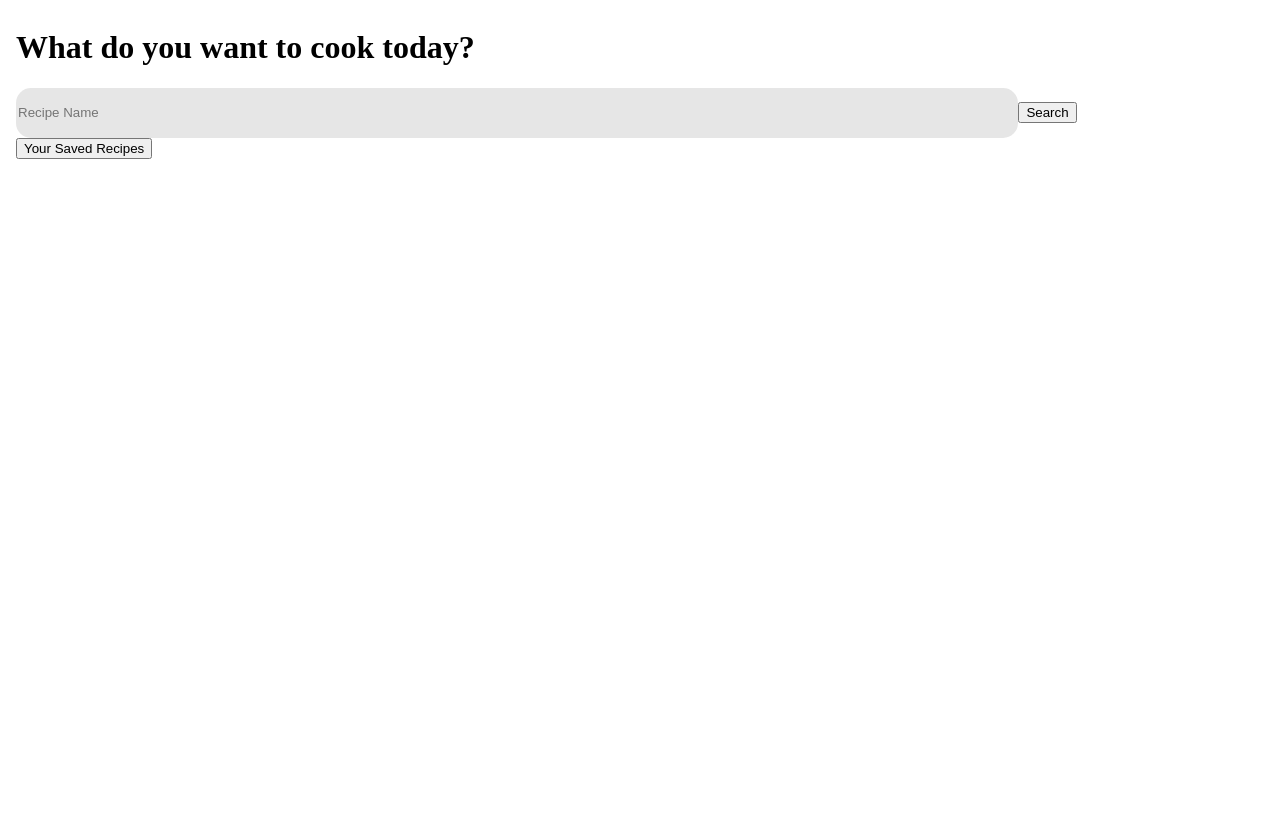
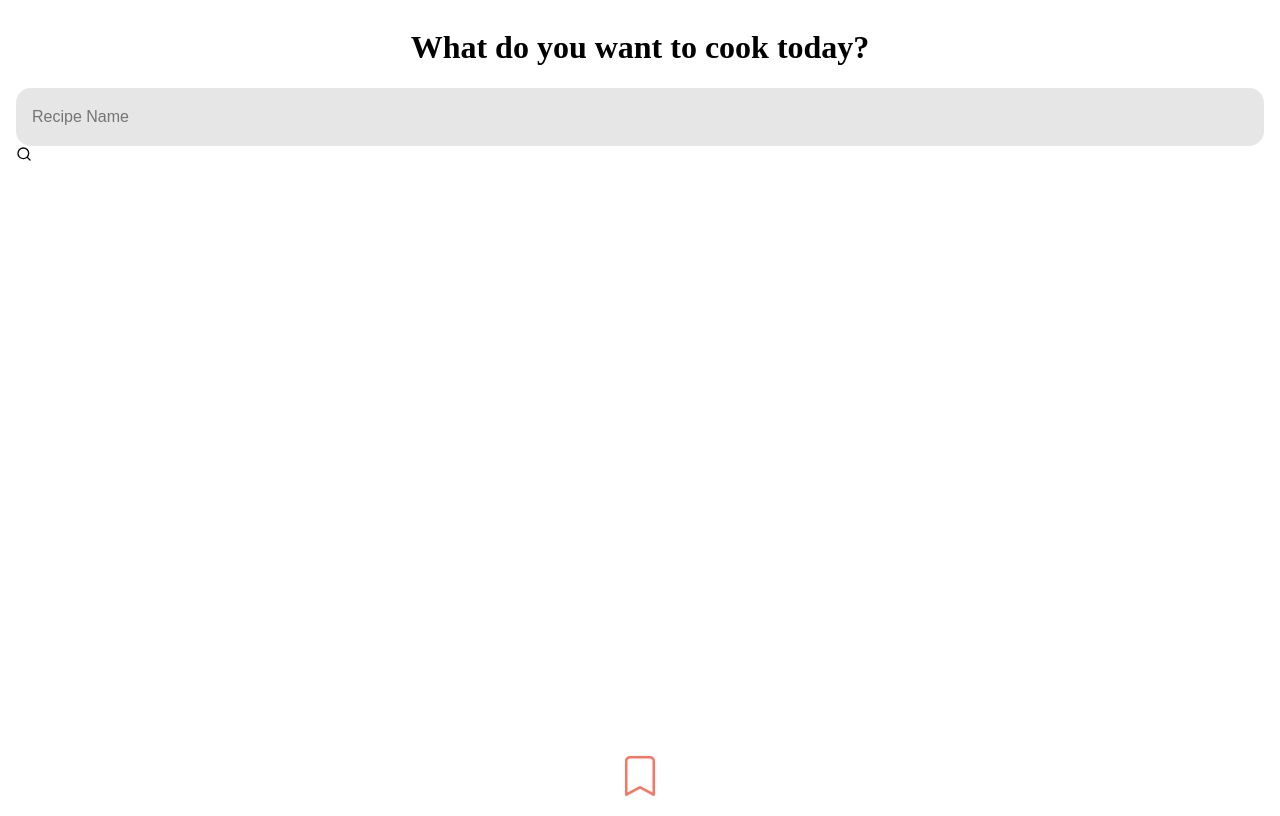
Before and after one commit to earthlymeg/api-tdd, a React (Create React App) app: page / in a window 1280 px wide. Built offline with nearby package versions, Linux system fonts and the light colour scheme.

Commit message:
adding react icons

```diff
--- a/package.json
+++ b/package.json
@@ -17,6 +17,7 @@
     "nodemon": "^2.0.12",
     "react": "^17.0.2",
     "react-dom": "^17.0.2",
+    "react-icons": "^4.2.0",
     "react-router-dom": "^5.2.0",
     "react-scripts": "4.0.3",
     "web-vitals": "^1.0.1"
--- a/src/components/Footer.jsx
+++ b/src/components/Footer.jsx
@@ -1,7 +1,12 @@
+import {BsBookmark} from 'react-icons/bs/'
+import '../styles/footer.css'
+import { Link } from
+  "react-router-dom";
 function Footer() {
 
     return(
-        <div>
+        <div className="footer">
+            <Link to="/savedRecipes"><BsBookmark className="bookmark"/></Link>
 
         </div>
     )
--- a/src/components/Form.jsx
+++ b/src/components/Form.jsx
@@ -1,5 +1,6 @@
 import React from "react";
 import '../styles/form.css'
+import {FiSearch} from 'react-icons/fi'
 class Form extends React.Component {
   constructor(props) {
     super();
@@ -24,8 +25,8 @@ class Form extends React.Component {
 
   render() {
     return (
-      <div>
-        <form >
+      <div className="form">
+        <form>
           {/* store recipe name in state */}
           <input
           className="search"
@@ -34,9 +35,11 @@ class Form extends React.Component {
             onChange={this.handleChange}
           ></input>
           {/* on click, make api call at parent */}
-          <button type="submit"
+          {/* <button type="submit"
           onClick={e => this.handleSubmit(e)}
-          >Search</button>
+          >Search</button> */}
+          <FiSearch
+          onClick={e => this.handleSubmit(e)}/>
         </form>
       </div>
     );
--- a/src/components/Home.jsx
+++ b/src/components/Home.jsx
@@ -3,6 +3,7 @@ import '../styles/home.css'
 import RecipeForm from "./Form";
 import RecipeItem from "./RecipeItem";
 import axios from 'axios';
+import Footer from './Footer'
 import { Link } from
   "react-router-dom";
 class Home extends React.Component {
@@ -44,7 +45,7 @@ class Home extends React.Component {
       <div className="home">
         <h1>What do you want to cook today?</h1>
         <RecipeForm searchForRecipe={this.searchForRecipe} />
-        <div><Link to="/savedRecipes"><button>Your Saved Recipes</button></Link>
+        <div>
 
 
         </div>
@@ -61,6 +62,7 @@ class Home extends React.Component {
               );
             })}
         </div>
+        <Footer/>
       </div>
     );
   }
--- /dev/null
+++ b/src/styles/footer.css
@@ -0,0 +1,10 @@
+.footer {
+    position: fixed;
+    bottom: 0;
+}
+
+.bookmark{
+    height:2.5rem;
+    width: 2.5rem;
+    color:#FB7462    ;
+}
--- a/src/styles/form.css
+++ b/src/styles/form.css
@@ -1,8 +1,24 @@
+.form {
+    /* display: flex;
+    flex-direction: column;
+    justify-content: center; */
+    width: 100%;
+
+}
+
+form {
+    display: flex;
+    flex-direction: column;
+    justify-content: center;
+}
+
 .search {
- height: 3rem;
- width: 80%;
+ height: 3.5rem;
+ /* width: 18rem; */
  border-radius: 15px;
  background-color: rgba(128, 128, 128, 0.199);
  border: none;
  outline: none;
+ padding-left: 1rem;
+ font-size: 1rem;
 }
--- a/src/styles/home.css
+++ b/src/styles/home.css
@@ -1,6 +1,13 @@
+body {
+    min-height: 100vh;
+
+}
+
+
 .home {
     display: flex;
     flex-direction: column;
     justify-content: center;
+    align-items: center;
     margin: .5rem;
 }
```
Also changed, not shown: 2 other files (tests, documents, lock files or other folders).
